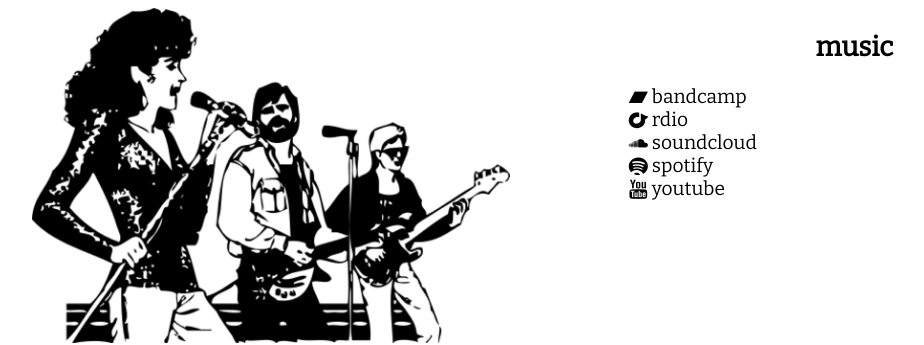
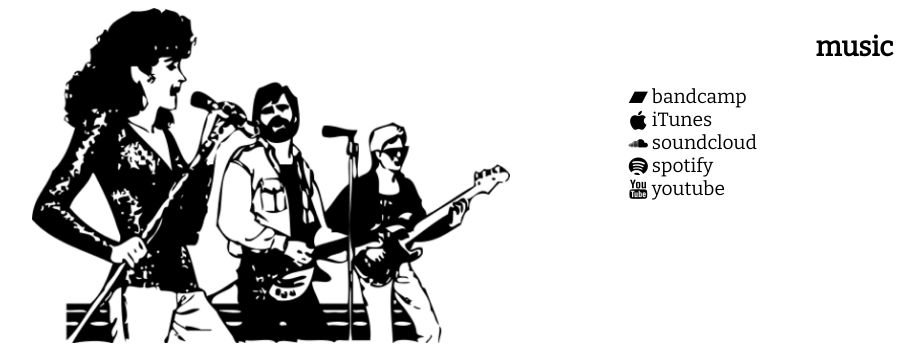
Before and after one commit to iancanderson/iancanderson.github.com, a Jekyll site: the page built from index.html, in a window 1280 px wide. Shown: the part 682-1027 px from the top of the page, without its empty margins (64-988 px from the left). Built offline with Jekyll 4.4.1, drawn with Linux system fonts in a browser that asks for light colours; some web fonts are replaced.

Commit message:
Link to iTunes instead of rdio

```diff
--- a/index.html
+++ b/index.html
@@ -102,9 +102,9 @@ title: ian c. anderson
         </a>
       </li>
       <li>
-        <a target="_blank" href="http://www.rdio.com/artist/Ian_C._Anderson/">
-          <i class="icon-rdio"></i>
-          rdio
+        <a target="_blank" href="https://itunes.apple.com/us/artist/ian-c.-anderson/id366601559">
+          <i class="icon-apple"></i>
+          iTunes
         </a>
       </li>
       <li>
```
